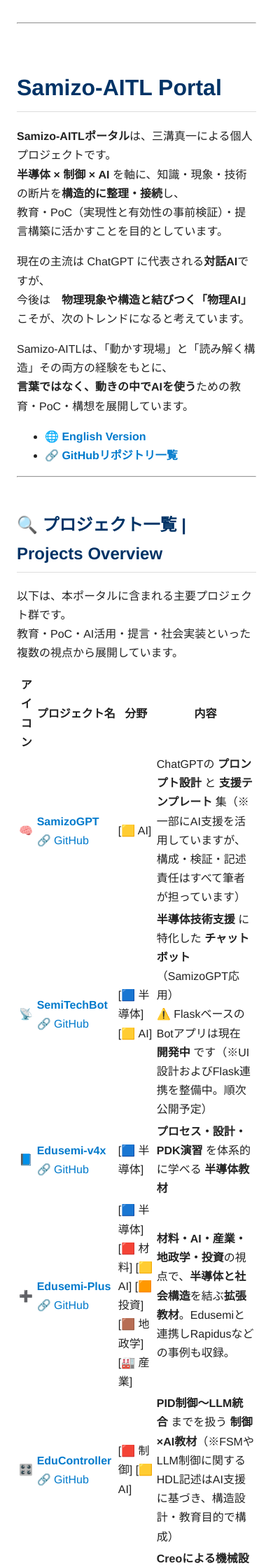
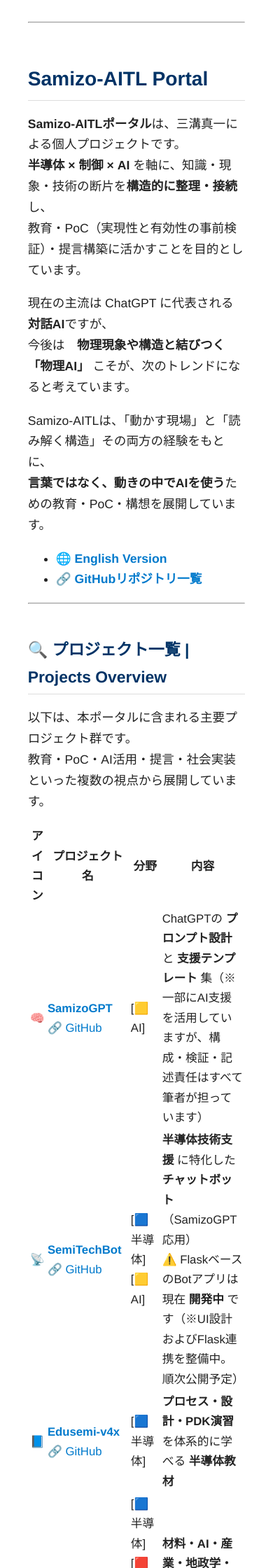
Before and after one commit to Samizo-AITL/Samizo-AITL.github.io, a Jekyll site: the page built from index.md, in a window 390 px wide. Shown: the top 2240 px of the page at 70% size. Built offline with Jekyll 4.4.1, drawn with Linux system fonts in a browser that asks for light colours.

Commit message:
Update style.scss

```diff
--- a/assets/style.scss
+++ b/assets/style.scss
@@ -45,3 +45,31 @@
   border-radius: 4px;
   font-family: "Courier New", monospace;
 }
+
+/* 📱 モバイル・タブレット対応 */
+@media (max-width: 768px) {
+  body {
+    font-size: 1.1em;
+    padding: 0.8em;
+  }
+
+  h1 {
+    font-size: 1.6em;
+  }
+
+  h2 {
+    font-size: 1.3em;
+  }
+
+  h3 {
+    font-size: 1.1em;
+  }
+
+  main {
+    padding: 0 1em;
+  }
+
+  table {
+    font-size: 0.95em;
+  }
+}
```
